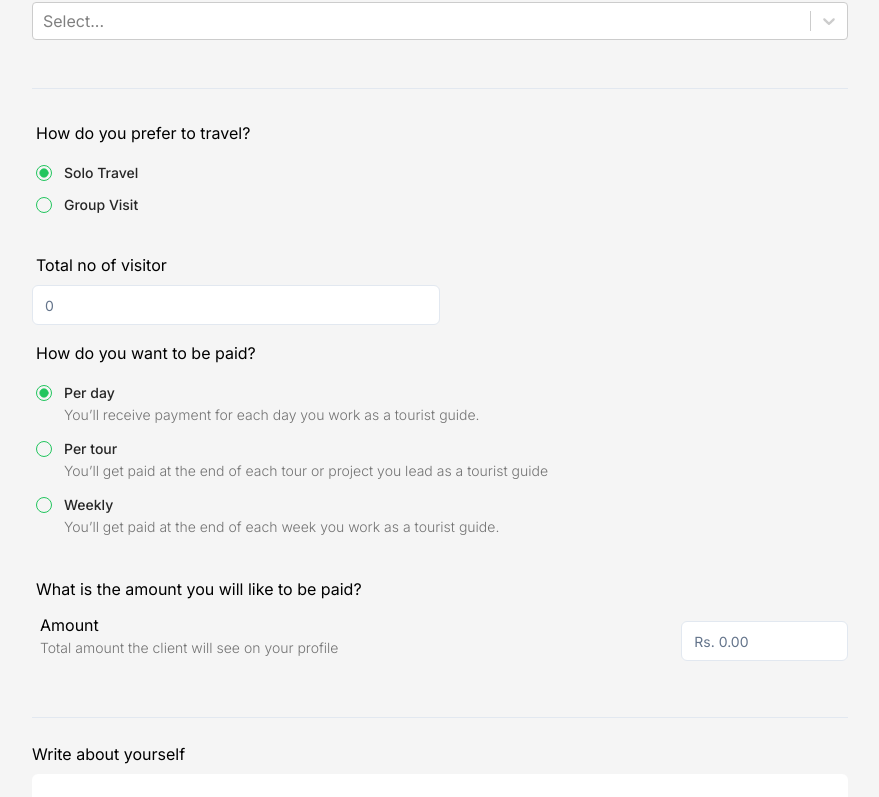
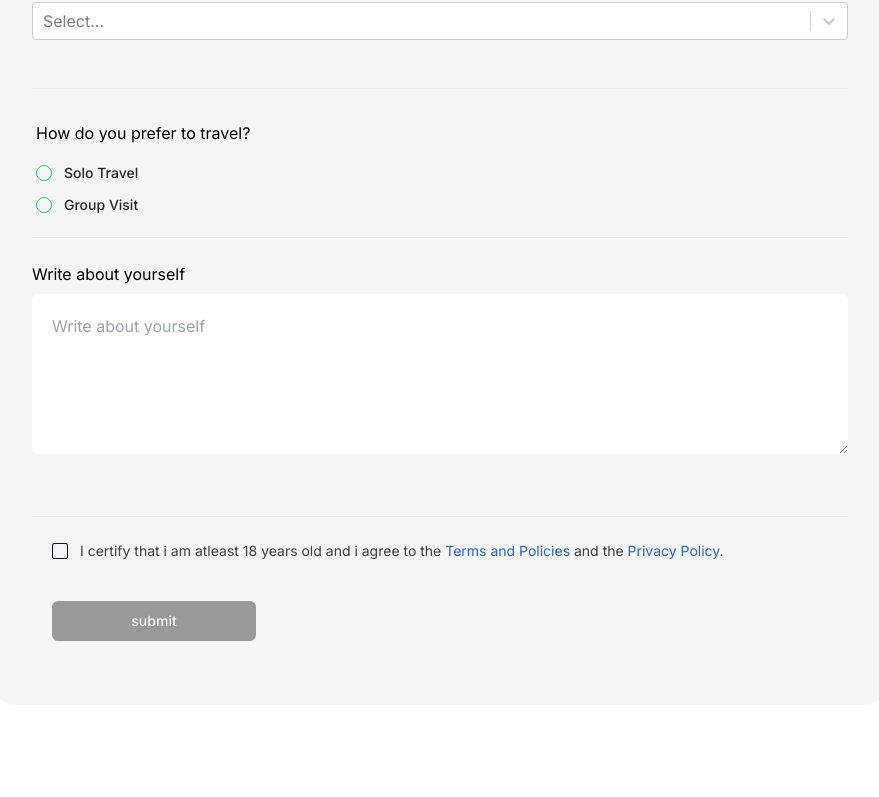
Before and after one commit to immdipu/KUfest, a Next.js app in the folder Frontend/ku_frontend/: page /login/user in a window 1280 px wide. Shown: the part 660-1457 px from the top of the page, without its empty margins (200-1079 px from the left). After the commit the page ends 1405 px from the top, so only its background shows below. Built offline with nearby package versions, Linux system fonts and the light colour scheme.

Commit message:
validation added

```diff
--- a/Frontend/ku_frontend/src/components/home/SupportAssistance.tsx
+++ b/Frontend/ku_frontend/src/components/home/SupportAssistance.tsx
@@ -87,7 +87,7 @@ const SupportAssistance = () => {
               that your travel experiences are enjoyable, stress-free, and
               memorable. Start your journey to inclusive travel today.
             </p>
-            <Link href={"/caregiver"} className="mt-5">
+            <Link href={"/tourism"} className="mt-5">
               <button className="bg-green-500 text-white px-4 rounded-full py-2 mt-5">
                 Learn More
               </button>
--- a/Frontend/ku_frontend/src/components/login/Register/User.tsx
+++ b/Frontend/ku_frontend/src/components/login/Register/User.tsx
@@ -10,11 +10,13 @@ import {
   SelectValue,
 } from "@/components/ui/select";
 import { Calendar } from "@/components/ui/calendar";
-import { format } from "date-fns";
+import { format, set } from "date-fns";
 import { Calendar as CalendarIcon } from "lucide-react";
 import { cn } from "@/lib/utils";
 import { Button } from "@/components/ui/button";
 import { LanguageList } from "@/lib/utils";
+import { language } from "@/types/UserForm";
+
 import {
   Popover,
   PopoverContent,
@@ -26,6 +28,7 @@ import { RadioGroup, RadioGroupItem } from "@/components/ui/radio-group";
 import { UserForm } from "@/types/UserForm";
 import { Checkbox } from "@/components/ui/checkbox";
 import Link from "next/link";
+import clsx from "clsx";
 
 interface Props {
   value: string;
@@ -42,34 +45,32 @@ const initialUserForm: UserForm = {
   gender: undefined,
   language: undefined,
   country: undefined,
-  state: undefined,
-  city: undefined,
-  pinCode: undefined,
+  numberOfvisitors: undefined,
   termsAndConditions: undefined,
   profilePicture: undefined,
-  experience: undefined,
-  paymentMode: {
-    method: undefined,
-  },
+  about: undefined,
+  // experience: undefined,
+  // paymentMode: {
+  //   method: undefined,
+  // },
 };
 
 const User = () => {
   const [date, setDate] = React.useState<Date | undefined>();
-  const [languages, setLanguages] = useState<Props[]>([]);
+
   const [usersform, setUsersform] = useState<UserForm | undefined>(
     initialUserForm
   );
 
   const handleSelectChange = (e: any) => {
-    console.log(e);
-    setLanguages(e);
+    setUsersform((prevState) => {
+      return { ...prevState, language: e };
+    });
   };
 
   const formHandler = (e: React.ChangeEvent<HTMLInputElement>) => {
     let name = e.target.name;
-    console.log(name);
     let value = e.target.value.toString();
-    console.log(value);
     setUsersform((prevState) => {
       return { ...prevState, [name]: value };
     });
@@ -77,12 +78,21 @@ const User = () => {
 
   const handleOnsubmit = (e: FormEvent) => {
     e.preventDefault();
-    console.log(usersform);
+    setUsersform((prevState) => {
+      if (!date) return { ...prevState };
+      return { ...prevState, dateOfBirth: date.toString() };
+    });
   };
 
   const handleGenderChange = (e: string) => {
     setUsersform((prevState) => {
       return { ...prevState, gender: e };
+    });
+  };
+
+  const handleTextareaChange = (e: React.ChangeEvent<HTMLTextAreaElement>) => {
+    setUsersform((prevState) => {
+      return { ...prevState, about: e.target.value };
     });
   };
 
@@ -224,7 +234,7 @@ const User = () => {
                   name="Language"
                   options={LanguageList}
                   onChange={handleSelectChange}
-                  value={languages}
+                  value={usersform?.language}
                   isMulti
                 />
               </div>
@@ -241,13 +251,18 @@ const User = () => {
               </label>
               <div className="mt-5 pl-1">
                 <RadioGroup
-                  defaultValue="perday"
+                  defaultValue="solo"
                   className="flex flex-col gap-4"
+                  onValueChange={(e) => {
+                    setUsersform((prevState) => {
+                      return { ...prevState, tourType: e };
+                    });
+                  }}
                 >
                   <div className="flex flex-col  space-x-2">
                     <div className=" space-x-3 flex items-center">
                       <RadioGroupItem
-                        value="perday"
+                        value="soloTravel"
                         id="option-one"
                         className="text-green-500 border-green-500"
                       />
@@ -260,7 +275,7 @@ const User = () => {
                     <div className=" space-x-3 flex items-center">
                       <RadioGroupItem
                         className="text-green-500 border-green-500"
-                        value="pertour"
+                        value="group"
                         id="option-one"
                       />
                       <Label htmlFor="option-one" className="text-neutral-800">
@@ -271,6 +286,8 @@ const User = () => {
                 </RadioGroup>
               </div>
             </div>
+
+            {usersform?.tourType === "group" && (
               <div className="mt-10">
                 <div>
                   <div className="flex  mt-3">
@@ -281,104 +298,23 @@ const User = () => {
                       <Input
                         id="member"
                         type="number"
+                        name="numberOfvisitors"
                         className=" my-2 w-1/2"
                         placeholder="0"
+                        onChange={formHandler}
                         min={2}
                       />
                     </div>
                   </div>
                 </div>
               </div>
-          </section>
-          <section>
-            <div className="w-full mt-2">
-              <label htmlFor="address" className="px-1">
-                How do you want to be paid?
-              </label>
-              <div className="mt-5 pl-1">
-                <RadioGroup
-                  defaultValue="perday"
-                  className="flex flex-col gap-4"
-                >
-                  <div className="flex flex-col  space-x-2">
-                    <div className=" space-x-3 flex items-center">
-                      <RadioGroupItem
-                        value="perday"
-                        id="option-one"
-                        className="text-green-500 border-green-500"
-                      />
-                      <Label htmlFor="option-one" className="text-neutral-800">
-                        Per day
-                      </Label>
-                    </div>
-                    <p className="block mt-1 pl-5 text-neutral-500 font-light text-sm">
-                      You&rsquo;ll receive payment for each day you work as a
-                      tourist guide.
-                    </p>
-                  </div>
-                  <div className="flex flex-col  space-x-2">
-                    <div className=" space-x-3 flex items-center">
-                      <RadioGroupItem
-                        className="text-green-500 border-green-500"
-                        value="pertour"
-                        id="option-one"
-                      />
-                      <Label htmlFor="option-one" className="text-neutral-800">
-                        Per tour
-                      </Label>
-                    </div>
-                    <p className="block mt-1 pl-5 text-neutral-500 font-light text-sm">
-                      You&rsquo;ll get paid at the end of each tour or project
-                      you lead as a tourist guide
-                    </p>
-                  </div>
-                  <div className="flex flex-col  space-x-2">
-                    <div className=" space-x-3 flex items-center">
-                      <RadioGroupItem
-                        className="text-green-500 border-green-500"
-                        value="weekly"
-                        id="option-one"
-                      />
-                      <Label htmlFor="option-one" className="text-neutral-800">
-                        Weekly
-                      </Label>
-                    </div>
-                    <p className="block mt-1 pl-5 text-neutral-500 font-light text-sm">
-                      You&rsquo;ll get paid at the end of each week you work as
-                      a tourist guide.
-                    </p>
-                  </div>
-                </RadioGroup>
-                <div className="mt-10">
-                  <h3>What is the amount you will like to be paid?</h3>
-                  <div>
-                    <div className="flex  mt-3">
-                      <div className="w-full">
-                        <label htmlFor="address" className="px-1">
-                          Amount
-                        </label>
-                        <p className="text-sm mt-px font-light text-neutral-500 pl-1">
-                          Total amount the client will see on your profile
-                        </p>
-                      </div>
-
-                      <Input
-                        id="amount"
-                        type="number"
-                        className=" my-2 w-1/4"
-                        placeholder="Rs. 0.00"
-                        min={0}
-                      />
-                    </div>
-                  </div>
-                </div>
-              </div>
-            </div>
+            )}
           </section>
           <br />
-          <br />
+
           <Separator />
           <br />
+
           <section>
             <label htmlFor="about">Write about yourself</label>
             <textarea
@@ -386,6 +322,8 @@ const User = () => {
               className="w-full my-2 p-5 rounded-md"
               placeholder="Write about yourself"
               rows={5}
+              onChange={handleTextareaChange}
+              name="experience"
             />
           </section>
           <br />
@@ -394,7 +332,13 @@ const User = () => {
           <br />
           <section>
             <div className="flex  items-center gap-3  px-5">
-              <Checkbox />{" "}
+              <Checkbox
+                onCheckedChange={(e) => {
+                  setUsersform((prevState) => {
+                    return { ...prevState, termsAndConditions: e as boolean };
+                  });
+                }}
+              />{" "}
               <p className="text-neutral-700 text-sm">
                 I certify that i am atleast 18 years old and i agree to the{" "}
                 <Link
@@ -417,7 +361,12 @@ const User = () => {
           <section className="mt-10  flex  ">
             <Button
               variant="default"
-              className="bg-neutral-700 ml-5 w-[25%] px-5"
+              className={clsx(
+                "bg-neutral-700 ml-5 w-[25%] px-5",
+                !usersform?.termsAndConditions
+                  ? "pointer-events-auto opacity-50"
+                  : "pointer-events-auto opacity-100"
+              )}
             >
               submit
             </Button>
--- a/Frontend/ku_frontend/src/types/UserForm.ts
+++ b/Frontend/ku_frontend/src/types/UserForm.ts
@@ -1,3 +1,8 @@
+export interface language {
+  item: string;
+  value: string;
+}
+
 export interface UserForm {
   fullName?: string | undefined;
   email?: string | undefined;
@@ -6,17 +11,17 @@ export interface UserForm {
   address?: string | undefined;
   dateOfBirth?: string | undefined;
   gender?: string | undefined;
-  language?: string | undefined;
+  language?: language[] | undefined;
   country?: string | undefined;
-  state?: string | undefined;
-  city?: string | undefined;
-  pinCode?: number | undefined;
+  tourType?: string | undefined;
+  numberOfvisitors?: number | undefined;
   termsAndConditions?: boolean | undefined;
   profilePicture?: string | undefined;
-  experience?: string | undefined;
-  paymentMode?:
-    | {
-        method?: string | undefined;
-      }
-    | undefined;
+  about?: string | undefined;
+  // experience?: string | undefined;
+  // paymentMode?:
+  //   | {
+  //       method?: string | undefined;
+  //     }
+  //   | undefined;
 }
```
Lines whose indentation alone changed are shown as unchanged.
